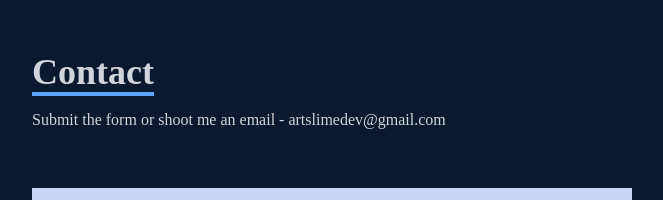
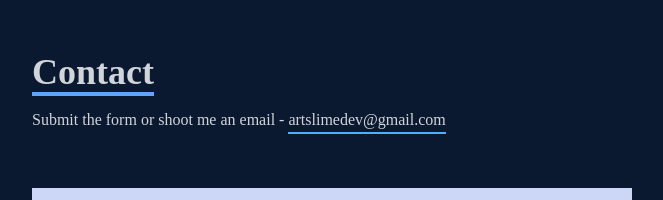
Before and after one commit to artslimedev/devportfolio-react-2022, a React (Create React App) app: page / in a window 1280 px wide. Shown: the part 3358-3558 px from the top of the page, without its empty margins (308-971 px from the left). Built offline with nearby package versions, Linux system fonts and the light colour scheme.

Commit message:
Fixing ui for email

```diff
--- a/src/ components/Contact.jsx
+++ b/src/ components/Contact.jsx
@@ -18,7 +18,7 @@ const Contact = () => {
           </p>
           <p className="text-gray-300 py-4">
             Submit the form or shoot me an email -{" "}
-            <span className="hover:border-b-2 hover:border-[#47b2ff] hover:pb-2">
+            <span className="border-b-2 border-[#47b2ff] pb-1">
               <a href="mailto:artslimedev@gmail.com">artslimedev@gmail.com</a>
             </span>
           </p>
```
